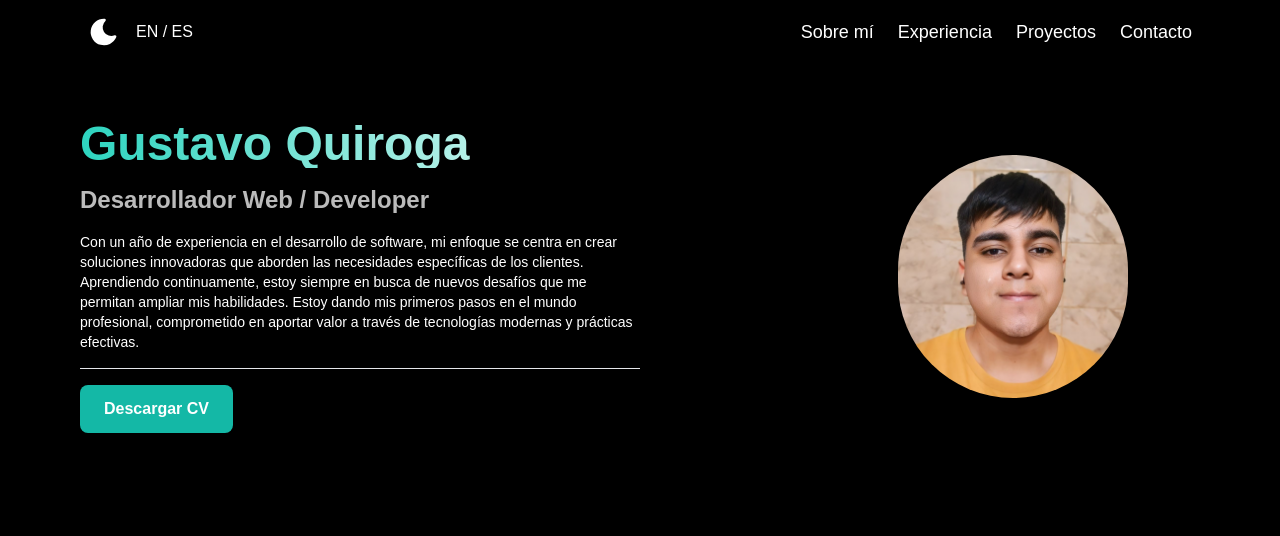
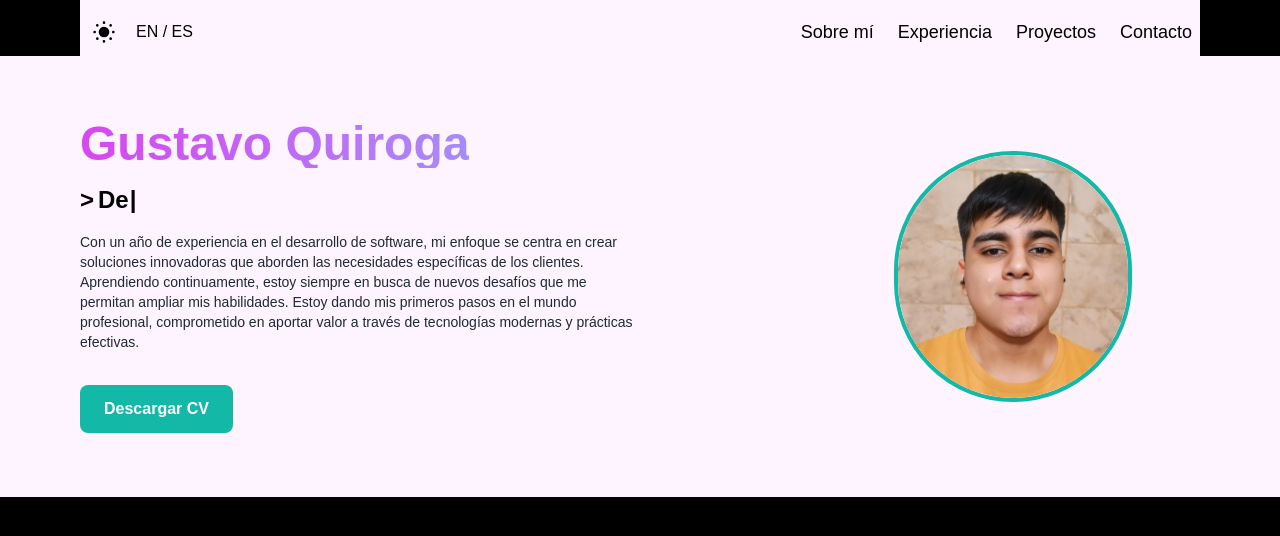
Before and after one commit to guccho6w9/portafolio, a Next.js app: page / in a window 1280 px wide. Shown: the top 536 px of the page. Built offline with nearby package versions, Linux system fonts and the light colour scheme.

Commit message:
Add(-): creado contexto, typewriter.ts y actualizado hero con texto animado

```diff
--- a/src/components/Hero.tsx
+++ b/src/components/Hero.tsx
@@ -1,20 +1,34 @@
 import Image from "next/image";
 import "@/app/globals.css";
+import { useTheme } from "@/context/ThemeContext";
+import Typewriter from "typewriter-effect";
 
 const Hero = () => {
+  const { isDarkMode } = useTheme();
+
   return (
     <section
       id="hero"
-      className="flex flex-col md:flex-row items-center justify-between py-16 px-8 md:px-20 bg-black text-white"
+      className={`flex flex-col md:flex-row items-center justify-between py-16 px-8 md:px-20 ${isDarkMode ? 'bg-black text-white' : 'bg-fuchsia-50 text-black'}`}
     >
-      <div className="md:w-1/2 mb-8 md:mb-0">
-        <h1 className="text-3xl md:text-5xl font-bold bg-gradient-to-r from-teal-400 to-teal-50 bg-clip-text text-transparent">
+      <div className="md:w-1/2 mb-8 md:mb-0 flex flex-col items-center md:items-start">
+        <h1 className={`text-4xl md:text-5xl font-bold bg-gradient-to-r ${isDarkMode ? 'from-teal-400 to-teal-50' : 'from-fuchsia-500 to-violet-400	'} bg-clip-text text-transparent text-center md:text-left`}>
           Gustavo Quiroga
         </h1>
-        <h2 className="text-xl md:text-2xl mt-4 animate-pulse">
-          Desarrollador Web / Developer
+        <h2 className="text-2xl md:text-2xl mt-4 flex items-center text-center md:text-left">
+          <span className="mr-1">&gt;</span>
+          <Typewriter
+            options={{
+              strings: ['Desarrollador Web', 'Desarrollador de Software'],
+              autoStart: true,
+              loop: true,
+              cursor: '|',
+              delay: 100,
+              deleteSpeed: 50,
+            }}
+          />
         </h2>
-        <p className="mt-4 text-xs md:text-sm">
+        <p className={`mt-4 text-xs md:text-sm ${isDarkMode ? 'text-gray-300' : 'text-gray-800'}`}>
           Con un año de experiencia en el desarrollo de software, mi enfoque se
           centra en crear soluciones innovadoras que aborden las necesidades
           específicas de los clientes. Aprendiendo continuamente, estoy siempre
@@ -23,23 +37,27 @@ const Hero = () => {
           en aportar valor a través de tecnologías modernas y prácticas
           efectivas.
         </p>
-        <hr className="h-px my-4 bg-gray-200 border-0 dark:bg-gwhite"></hr>
+        <hr className={`h-px my-4 ${isDarkMode ? 'bg-white' : 'bg-black'} border-0`}></hr>
+        <div className="flex justify-center">
           <a
             href="https://drive.google.com/file/d/1MFCwAY8m4XfFrI9TJq5-vxsp2k5ld0_p/view?usp=sharing"
-          className=" inline-block bg-teal-500 text-white font-semibold py-3 px-6 rounded-lg hover:bg-teal-700 transition duration-300"
+            className="inline-block bg-teal-500 text-white font-semibold py-3 px-6 rounded-lg hover:bg-teal-700 transition duration-300"
           >
             Descargar CV
           </a>
         </div>
+      </div>
 
       <div className="md:w-1/3 flex justify-center">
+        <div className={`relative overflow-hidden rounded-full border-4 border-teal-500 transition-transform duration-300 hover:scale-105`}>
           <Image
             src="/foto_perfil.png"
             alt="Foto de Gustavo"
-          width={230} // Cambiado de 300 a 230
-          height={230} // Cambiado de 300 a 230
+            width={230}
+            height={230}
             className="rounded-full shadow-lg"
           />
+        </div>
       </div>
     </section>
   );
--- a/src/components/Navbar_menu.tsx
+++ b/src/components/Navbar_menu.tsx
@@ -1,16 +1,15 @@
 import { useState } from 'react';
 import '@/app/globals.css';
+import { useTheme } from "@/context/ThemeContext";
 
 const NavbarMenu = () => {
-  const [isDarkMode, setIsDarkMode] = useState(true);
+  const { isDarkMode, toggleDarkMode } = useTheme();
   const [isMenuOpen, setIsMenuOpen] = useState(false);
 
-  const toggleDarkMode = () => setIsDarkMode(!isDarkMode);
   const toggleMenu = () => setIsMenuOpen(!isMenuOpen);
 
   return (
-    <nav className="flex flex-col sm:flex-row justify-between items-center p-2 pt-4 bg-black text-white mx-4 sm:mx-20">
-      {/* Contenedor para los botones de modo y menú */}
+    <nav className={`flex flex-col sm:flex-row justify-between items-center p-2 pt-4 ${isDarkMode ? 'bg-black text-white' : 'bg-fuchsia-50 text-black'} mx-4 sm:mx-20`}>
       <div className="flex items-center justify-between w-full sm:w-auto">
         {/* Botones de modo claro/oscuro */}
         <div className="flex items-center space-x-4">
@@ -66,30 +65,14 @@ const NavbarMenu = () => {
 
       {/* Menú desplegable con animación hacia abajo */}
       <ul className={`flex flex-col space-y-4 ${isMenuOpen ? 'block' : 'hidden'} sm:flex sm:flex-row sm:space-y-0 sm:space-x-6 transition-all duration-500 ease-in-out`}>
-        <li>
-          <a href="#about" className="relative group text-xl sm:text-lg">
-            <span className="hover:underline hover:text-teal-400 transition duration-300">Sobre mí</span>
-            <span className="absolute left-0 right-0 bottom-0 h-0.5 bg-teal-400 transform scale-x-0 group-hover:scale-x-100 transition-transform duration-300"></span>
-          </a>
-        </li>
-        <li>
-          <a href="#experience" className="relative group text-xl sm:text-lg">
-            <span className="hover:underline hover:text-teal-400 transition duration-300">Experiencia</span>
-            <span className="absolute left-0 right-0 bottom-0 h-0.5 bg-teal-400 transform scale-x-0 group-hover:scale-x-100 transition-transform duration-300"></span>
-          </a>
-        </li>
-        <li>
-          <a href="#projects" className="relative group text-xl sm:text-lg">
-            <span className="hover:underline hover:text-teal-400 transition duration-300">Proyectos</span>
-            <span className="absolute left-0 right-0 bottom-0 h-0.5 bg-teal-400 transform scale-x-0 group-hover:scale-x-100 transition-transform duration-300"></span>
-          </a>
-        </li>
-        <li>
-          <a href="#contact" className="relative group text-xl sm:text-lg">
-            <span className="hover:underline hover:text-teal-400 transition duration-300">Contacto</span>
-            <span className="absolute left-0 right-0 bottom-0 h-0.5 bg-teal-400 transform scale-x-0 group-hover:scale-x-100 transition-transform duration-300"></span>
-          </a>
-        </li>
+        {['Sobre mí', 'Experiencia', 'Proyectos', 'Contacto'].map((item) => (
+          <li key={item}>
+            <a href={`#${item.toLowerCase()}`} className="relative group text-xl sm:text-lg">
+              <span className="hover:underline hover:text-teal-400 transition duration-300">{item}</span>
+              <span className="absolute left-0 right-0 bottom-0 h-0.5 bg-teal-400 transform scale-x-0 group-hover:scale-x-100 transition-transform duration-300"></span>
+            </a>
+          </li>
+        ))}
       </ul>
     </nav>
   );
--- /dev/null
+++ b/src/context/ThemeContext.tsx
@@ -0,0 +1,31 @@
+// ThemeContext.tsx
+import React, { createContext, useContext, useState, ReactNode } from 'react';
+
+interface ThemeContextType {
+  isDarkMode: boolean;
+  toggleDarkMode: () => void;
+}
+
+// Valor por defecto
+const defaultContext: ThemeContextType = {
+  isDarkMode: false,
+  toggleDarkMode: () => {}
+};
+
+const ThemeContext = createContext<ThemeContextType>(defaultContext);
+
+export const ThemeProvider: React.FC<{ children: ReactNode }> = ({ children }) => {
+  const [isDarkMode, setIsDarkMode] = useState(defaultContext.isDarkMode);
+
+  const toggleDarkMode = () => setIsDarkMode(prev => !prev);
+
+  return (
+    <ThemeContext.Provider value={{ isDarkMode, toggleDarkMode }}>
+      {children}
+    </ThemeContext.Provider>
+  );
+};
+
+export const useTheme = () => {
+  return useContext(ThemeContext);
+};
```
Also changed, not shown: src/pages/index.tsx (+4 -3 lines), src/react-typewriter-effect.d.ts (added, +17 -0 lines), src/components/Carrusel_informativo.tsx (added). Lines whose indentation alone changed are shown as unchanged.
